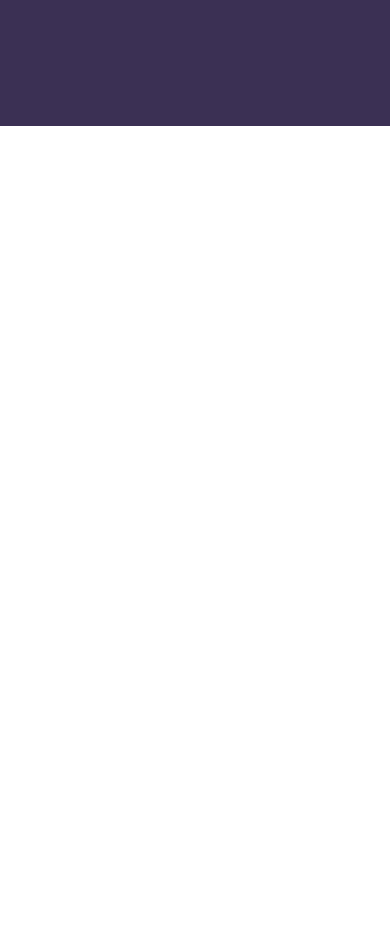
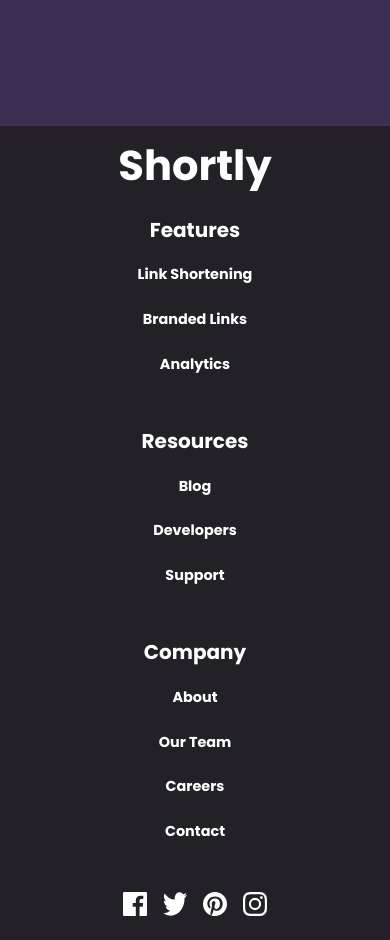
Before and after one commit to kelly1801/Plenty-hometaking-kelly-chara, a React (Vite) app: page / in a window 390 px wide. Shown: the part 4272-5212 px from the top of the page. Before the commit the page ends 4398 px from the top, so only its background shows below. Built offline with nearby package versions, Linux system fonts and the light colour scheme.

Commit message:
add footer mobile view

```diff
--- /dev/null
+++ b/src/components/Footer.tsx
@@ -0,0 +1,52 @@
+import React from "react";
+import { FooterWrapper, FooterLink, MenuItem, IconWrapper, Logo } from "../styles";
+import { FooterColumn } from "./FooterColumn";
+const footerColumns = {
+  features: ["Link Shortening", "Branded Links", "Analytics"],
+  resources: ["Blog", "Developers", "Support"],
+  company: ["About", "Our Team", "Careers", "Contact"],
+  icons: ["facebook", "twitter", "pinterest", "instagram"],
+};
+
+const Footer = () => {
+  return (
+    <FooterWrapper>
+        <Logo>
+        <h4>Shortly</h4>
+        </Logo>
+
+      <FooterColumn title="Features">
+
+        {footerColumns.features.map((feature, index) => (
+          <MenuItem key={index}>
+            <FooterLink href="#">{feature}</FooterLink>
+          </MenuItem>
+        ))}
+      </FooterColumn>
+
+      <FooterColumn title="Resources">
+        {footerColumns.resources.map((resource, index) => (
+          <MenuItem key={index}>
+            <FooterLink href="#">{resource}</FooterLink>
+          </MenuItem>
+        ))}
+      </FooterColumn>
+
+      <FooterColumn title="Company">
+        {footerColumns.company.map((item, index) => (
+          <MenuItem key={index}>
+            <FooterLink href="#">{item}</FooterLink>
+          </MenuItem>
+        ))}
+      </FooterColumn>
+      <IconWrapper>
+        {footerColumns.icons.map((img, index) => (
+          <img key={index} src={`../../images/icon-${img}.svg`} alt={`${img} icon`} />
+        ))}
+
+      </IconWrapper>
+    </FooterWrapper>
+  );
+};
+
+export default Footer;
--- /dev/null
+++ b/src/components/FooterColumn.tsx
@@ -0,0 +1,13 @@
+import React from 'react'
+import { ColumnWrapper, Heading, Menu } from '../styles'
+
+interface ColumnProps {
+    title: string,
+    children: JSX.Element | JSX.Element[]
+}
+export const FooterColumn = ({title, children}:ColumnProps) => (
+    <ColumnWrapper>
+        <Heading>{title}</Heading>
+        <ul>{children}</ul>
+    </ColumnWrapper>
+)
--- a/src/components/index.ts
+++ b/src/components/index.ts
@@ -1,4 +1,6 @@
 export { default as BoostSection } from './BoostSection';
+export { default as Footer } from './Footer';
+export * from './FooterColumn';
 export * from './Form';
 export * from './Header';
 export { default as LinkContainer } from './LinkContainer';
--- a/src/screens/HomePage.tsx
+++ b/src/screens/HomePage.tsx
@@ -1,5 +1,5 @@
 import React from "react";
-import { Navbar, Header, MainSection, BoostSection } from "../components";
+import { Navbar, Header, MainSection, BoostSection,Footer } from "../components";
 import { PageContainer } from "../styles";
 
 const HomePage = () => {
@@ -9,6 +9,7 @@ const HomePage = () => {
       <Header />
       <MainSection />
       <BoostSection />
+      <Footer/>
     </PageContainer>
   );
 };
--- /dev/null
+++ b/src/styles/FooterStyles.ts
@@ -0,0 +1,60 @@
+import styled from "styled-components";
+
+export const FooterWrapper = styled.footer`
+  display: flex;
+  flex-direction: column;
+  align-items: center;
+  justify-content: center;
+  background-color: var(--neutral-very-dark-violet);
+  color: var(--White);
+  padding: 1.5rem;
+  gap: 2rem;
+
+  @media (max-width: 768px) {
+  }
+`;
+
+export const Logo = styled.div`
+  h4 {
+    font: var(--font-poppins-700);
+    font-size: 2.6rem;
+  }
+`;
+export const FooterLink = styled.a`
+  color: var(--white);
+  font-size: 0.9rem;
+  transition: color 0.2s ease-in-out;
+
+  &:hover {
+    color: var(--primary-cyan);
+  }
+`;
+
+export const Heading = styled.h3`
+  font: var(--font-poppins-700);
+  font-size: 1rem;
+  text-align: center;
+  @media (max-width: 768px) {
+    font-size: 20px;
+  }
+`;
+
+export const ColumnWrapper = styled.div`
+  flex: 1;
+  max-width: 300px;
+  display: flex;
+  align-items: center;
+  flex-direction: column;
+  li {
+    text-align: center;
+  }
+
+  @media (max-width: 768px) {
+    max-width: none;
+  }
+`;
+
+export const IconWrapper = styled.div`
+  display: flex;
+  gap: 1rem;
+`;
--- a/src/styles/index.ts
+++ b/src/styles/index.ts
@@ -1,3 +1,4 @@
+export * from './FooterStyles';
 export * from './NavStyles';
 export * from './containers';
 export * from './global.styles';
```
